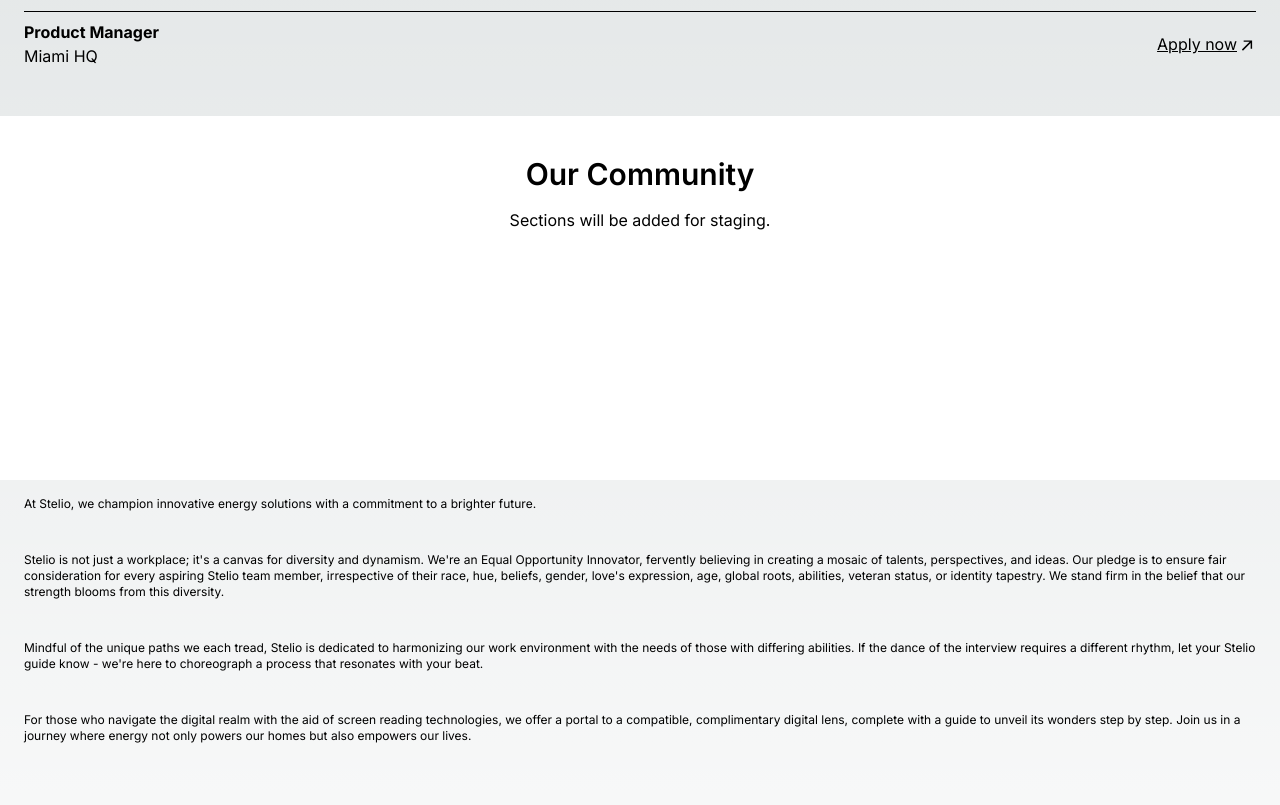
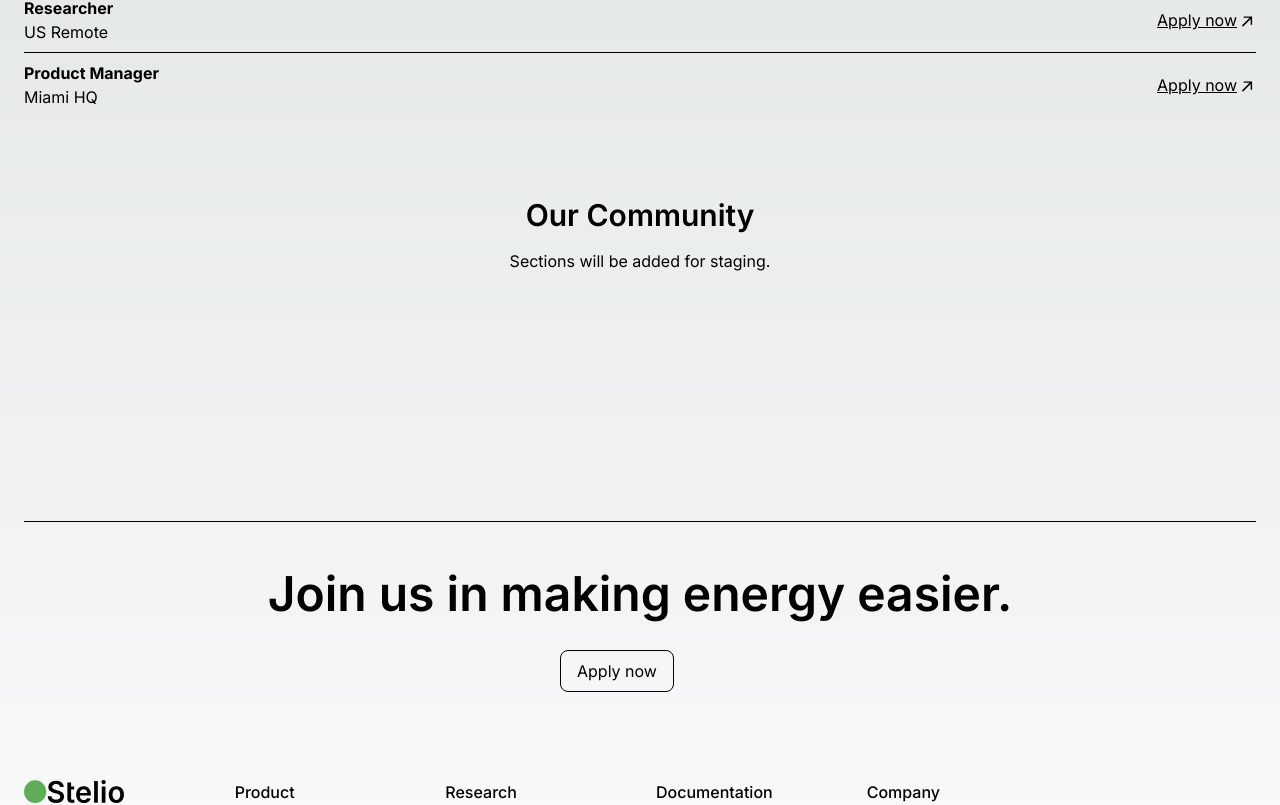
Before and after one commit to degstn/anole, a Next.js app in the folder frontend/: page /careers in a window 1280 px wide. Shown: the part 705-1510 px from the top of the page. Built offline with nearby package versions, Linux system fonts and the light colour scheme.

Commit message:
added copyright cdn pdf; added join/career button on each interactive page; added temp. core values

```diff
--- a/frontend/src/app/about/page.tsx
+++ b/frontend/src/app/about/page.tsx
@@ -36,17 +36,55 @@ export default function Page() {
   ))}
 </Ticker>
     </div>
-    <div className="mx-6">
+    <div className="mx-6 mb-20">
 
         <div className="flex flex-col justify-start">
         <h2 className="text-3xl text-black font-semibold mt-10 mb-5 text-start">Our Purpose</h2>
-        <h2 className="text-2xl lg:mr-80 sm:mr-0">As energy is a touchy subject, Stelio is comitted to making energy provision as easy and accomplishable all with the click of a button.</h2>
+        <h2 className="text-2xl sm:mr-0">As energy is a touchy subject, Stelio is comitted to making energy provision as easy and accomplishable all with the click of a button.</h2>
 
         </div>
         <div className="flex flex-col justify-start">
-        <h2 className="text-3xl text-black font-semibold mt-10 mb-5 text-start">Values</h2>
+        <h2 className="text-3xl text-black font-semibold mt-10 mb-5 text-start">Core Values</h2>
+        <div className="grid grid-cols-2 gap-10">
+        <div>
+        <h2 className="text-xl font-semibold pb-5">01. Energizing Communities, Sustaining the Planet</h2>
+        <h2 className="text-sm">Our core mission is to power communities while protecting the planet. We understand that the future of energy is not just about meeting demands but doing so sustainably. Our approach combines cutting-edge technology with renewable sources to deliver reliable electricity, minimize environmental impact, and pave the way for a greener tomorrow. We are committed to constant learning and adapting, ensuring our methods evolve with both ecological and societal needs.</h2>
+        </div>
+        <div>
+        <h2 className="text-xl font-semibold pb-5">02. Empowering Trust</h2>
+        <h2 className="text-sm">We are rooted in a culture of mutual trust and respect. Our company operates on the principles of transparency, integrity, and fairness, building strong relationships with customers, employees, and stakeholders. We believe in honest communication and ethical practices, ensuring that trust is at the heart of everything we do. This environment of trust empowers us to make decisions that are not only beneficial for our business but also for the communities we serve.</h2>
+        </div>
+        <div>
+        <h2 className="text-xl font-semibold pb-5">03. United in Energy</h2>
+        <h2 className="text-sm">Collaboration is the cornerstone of our operational philosophy. We recognize that delivering efficient and sustainable energy solutions is a collective effort. Although diverse in expertise, we are united under one goal: to provide exceptional energy services. This unity in purpose and action enables us to meet our commitments to our customers and the environment.</h2>
+       </div>
+       <div>
+        <h2 className="text-xl font-semibold pb-5">04. Practical Innovation</h2>
+        <h2 className="text-sm">We believe in the power of simple, effective solutions. Our focus is on practical innovation and statistics - blending tried-and-true methods with creative, forward-thinking strategies. We value real-world results, learning through doing, and adapting based on what works. This approach applies to our technological advancements, customer service strategies, and our efforts in sustainability. By balancing practicality with innovation, Stelio aims to not only meet current energy needs but also anticipate and shape future trends.</h2>
         </div>
         </div>
+        </div>
+        </div>
+        <hr className="border-black mx-6"/>
+        <div className="lg:py-10">
+                <div className="mx-6 flex flex-col items-center justify-center">
+                    <div className="text-5xl font-semibold mt-2 mb-4">
+                        Join us in making energy easier.
+                    </div>
+                    {/* <div className="text-2xl font-semibold mt-2">
+                        Coming soon.
+                    </div> */}
+                    <div className="w-40"> {/* Set the width of the container */}
+                        <a
+                            href="/careers/open-roles"
+                            className="inline-block border border-black text-black px-4 py-2 mt-4 rounded-lg"
+                        >
+                            Apply now
+                        </a>
+                    </div>
+                </div>
+            </div>
+
 
     </main>
     )
--- a/frontend/src/app/careers/page.tsx
+++ b/frontend/src/app/careers/page.tsx
@@ -26,6 +26,7 @@ export default function Page() {
             Learn more
         </a>
         </div>
+        <hr className="border-black mt-10"/>
 
             <h2 className="text-3xl font-semibold mt-10 mb-2">Featured Roles</h2>
             <p className="mb-4">We are constantly seeking new talent to make Stelio even better for our users.</p>
@@ -59,16 +60,29 @@ export default function Page() {
             </div>
 
         </div>
-            <section ref={lrRef} id="overview" className="w-screen bg-white py-10 mt-10">
+            <section ref={lrRef} id="overview" className="w-screen py-10 mt-10">
                 <h2 className="text-3xl font-semibold text-center">Our Community</h2>
                 <p className="text-center mt-4 mb-52">Sections will be added for staging.</p>
             </section>
-            <footer className="py-4 px-6 text-sm">
-                <p className="text-xs mb-10">At Stelio, we champion innovative energy solutions with a commitment to a brighter future.</p>
-                <p className="text-xs mb-10">Stelio is not just a workplace; it's a canvas for diversity and dynamism. We're an Equal Opportunity Innovator, fervently believing in creating a mosaic of talents, perspectives, and ideas. Our pledge is to ensure fair consideration for every aspiring Stelio team member, irrespective of their race, hue, beliefs, gender, love's expression, age, global roots, abilities, veteran status, or identity tapestry. We stand firm in the belief that our strength blooms from this diversity.</p>
-                <p className="text-xs mb-10">Mindful of the unique paths we each tread, Stelio is dedicated to harmonizing our work environment with the needs of those with differing abilities. If the dance of the interview requires a different rhythm, let your Stelio guide know - we're here to choreograph a process that resonates with your beat.</p>
-                <p className="text-xs mb-0">For those who navigate the digital realm with the aid of screen reading technologies, we offer a portal to a compatible, complimentary digital lens, complete with a guide to unveil its wonders step by step. Join us in a journey where energy not only powers our homes but also empowers our lives.</p>
-            </footer>
+            <hr className="border-black mx-6"/>
+            <div className="lg:py-10">
+                <div className="mx-6 flex flex-col items-center justify-center">
+                    <div className="text-5xl font-semibold mt-2 mb-4">
+                        Join us in making energy easier.
+                    </div>
+                    {/* <div className="text-2xl font-semibold mt-2">
+                        Coming soon.
+                    </div> */}
+                    <div className="w-40"> {/* Set the width of the container */}
+                        <a
+                            href="/careers/open-roles"
+                            className="inline-block border border-black text-black px-4 py-2 mt-4 rounded-lg"
+                        >
+                            Apply now
+                        </a>
+                    </div>
+                </div>
+            </div>
       </main>
     )
 }
--- a/frontend/src/app/components/Footer.js
+++ b/frontend/src/app/components/Footer.js
@@ -116,7 +116,7 @@ export default function Footer() {
             </li>
             <li className="sm:py-0 md:py-0 md:pb-2">
               <Link
-                href="/"
+                href="/Copyright.pdf"
                 className="text-gray-500 transition duration-150 ease-in-out hover:text-gray-500 hover:underline"
               >
                 Copyright
```
Also changed, not shown: 1 other file (tests, documents, lock files or other folders).
